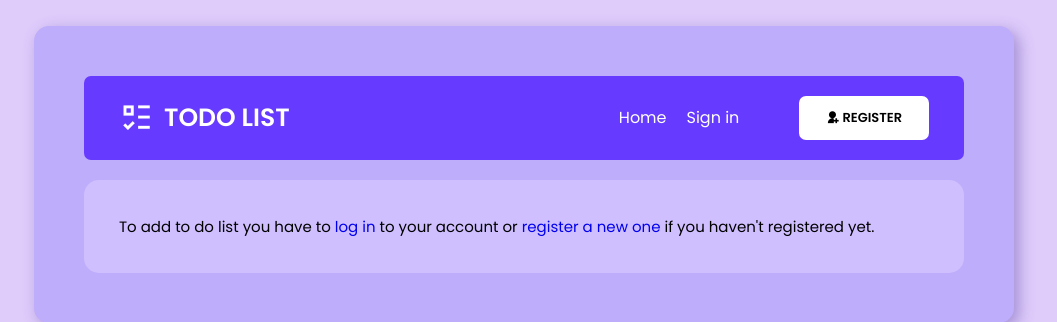
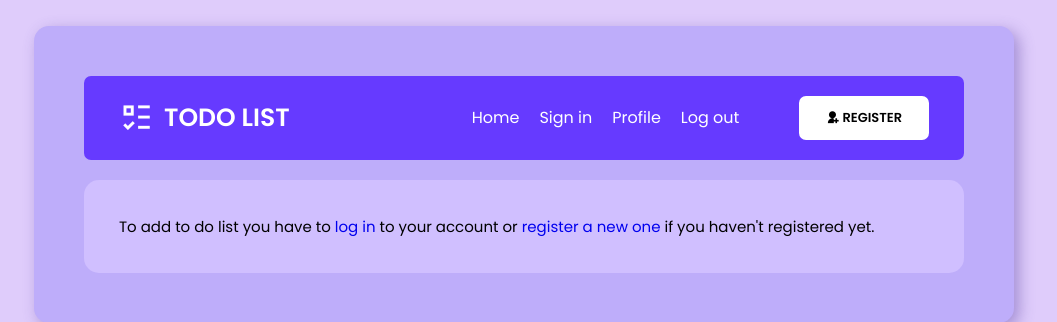
Before and after one commit to hubertrykala93/django_to_do, a Django app: page / in a window 1280 px wide. Shown: the part 226-548 px from the top of the page, without its empty margins (116-1173 px from the left). Run offline with Django 4.2, Linux system fonts and the light colour scheme; style sheets or scripts are compiled from the project's sources; some libraries are stand-ins or nearby versions.

Commit message:
add user menu items

```diff
--- a/to_do/core/templates/core/base.html
+++ b/to_do/core/templates/core/base.html
@@ -48,6 +48,14 @@
                                 <li>
                                     <a href="#">Sign in</a>
                                 </li>
+
+                                <li>
+                                    <a href="#">Profile</a>
+                                </li>
+
+                                <li>
+                                    <a href="#">Log out</a>
+                                </li>
                             </ul>
                         </nav>
 
```
